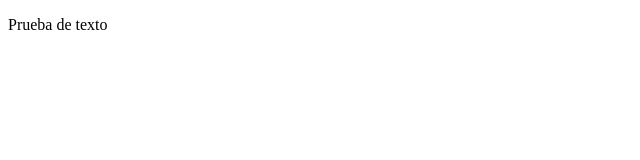
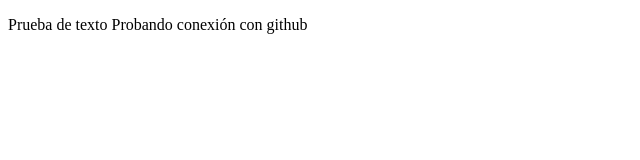
Before and after one commit to davidsantiagopulidoarias/PersonalProjects, a plain HTML site: page index.html in a window 1280 px wide. Shown: the whole page, without its empty margins (0-640 px from the left). Drawn offline with Linux system fonts and the light colour scheme.

Commit message:
Primeros cambios

```diff
--- a/index.html
+++ b/index.html
@@ -9,7 +9,7 @@
 <body>
     <p>
         Prueba de texto
-
+        Probando conexión con github
     </p>
 </body>
 </html>
```
